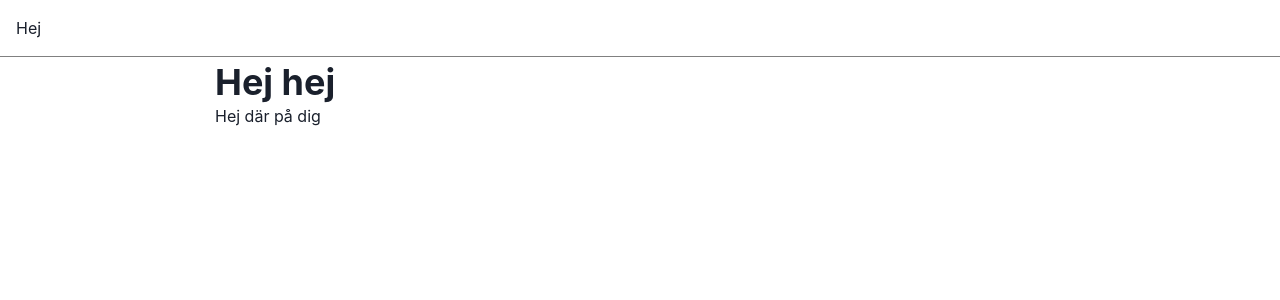
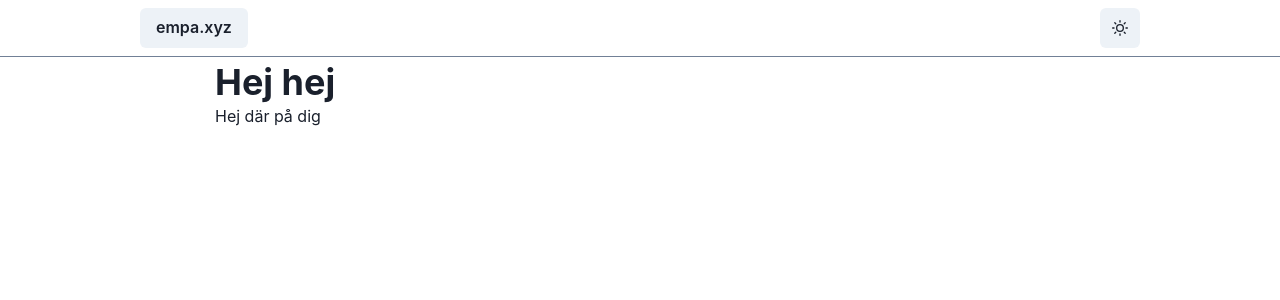
Before and after one commit to Quaqqer/empa, a Next.js app: page / in a window 1280 px wide. Shown: the top 300 px of the page. Built offline with nearby package versions, Linux system fonts and the light colour scheme.

Commit message:
Use color schemes

```diff
--- a/src/components/NavigationBar.tsx
+++ b/src/components/NavigationBar.tsx
@@ -1,19 +1,44 @@
-import { Box, Flex, Text } from "@chakra-ui/react";
+import {
+  Box,
+  Button,
+  Flex,
+  HStack,
+  IconButton,
+  useColorMode,
+  useColorModeValue,
+} from "@chakra-ui/react";
+import { MoonIcon, SunIcon } from "@chakra-ui/icons";
 
 export default function NavigationBar(): JSX.Element {
+  const { colorMode, toggleColorMode } = useColorMode();
+
   return (
     <Box
       width="100%"
-      bg="white"
-      position="sticky"
       top={0}
       mb={1}
+      p={2}
+      position="sticky"
+      backgroundColor={useColorModeValue("white", "gray.800")}
       borderBottom={1}
       borderStyle="solid"
-      borderColor="grey"
+      borderColor="gray.500"
+      flex={1}
     >
-      <Flex p={4}>
-        <Text>Hej</Text>
+      <Flex
+        alignItems="center"
+        maxWidth={1000}
+        mx="auto"
+        justifyContent="space-between"
+      >
+        <HStack>
+          <Button>empa.xyz</Button>
+        </HStack>
+        <IconButton
+          aria-label="Toggle between light and dark mode"
+          onClick={toggleColorMode}
+          icon={colorMode === "light" ? <SunIcon /> : <MoonIcon />}
+        />
       </Flex>
     </Box>
   );
--- a/src/pages/_app.tsx
+++ b/src/pages/_app.tsx
@@ -1,10 +1,14 @@
 import type { AppProps } from "next/app";
-import { Box, ChakraProvider } from "@chakra-ui/react";
+import { Box, ChakraProvider, extendTheme } from "@chakra-ui/react";
 import NavigationBar from "../components/NavigationBar";
+
+const theme = extendTheme({
+  config: { initialColorMode: "light", useSystemColorMode: true },
+});
 
 function MyApp({ Component, pageProps }: AppProps) {
   return (
-    <ChakraProvider>
+    <ChakraProvider theme={theme}>
       {/* Navigation bar */}
       <NavigationBar />
 
--- /dev/null
+++ b/src/pages/_document.tsx
@@ -0,0 +1,15 @@
+import { ColorModeScript } from "@chakra-ui/react";
+import { Html, Head, Main, NextScript } from "next/document";
+
+export default function Document() {
+  return (
+    <Html>
+      <Head />
+      <body>
+        <ColorModeScript />
+        <Main />
+        <NextScript />
+      </body>
+    </Html>
+  );
+}
```
